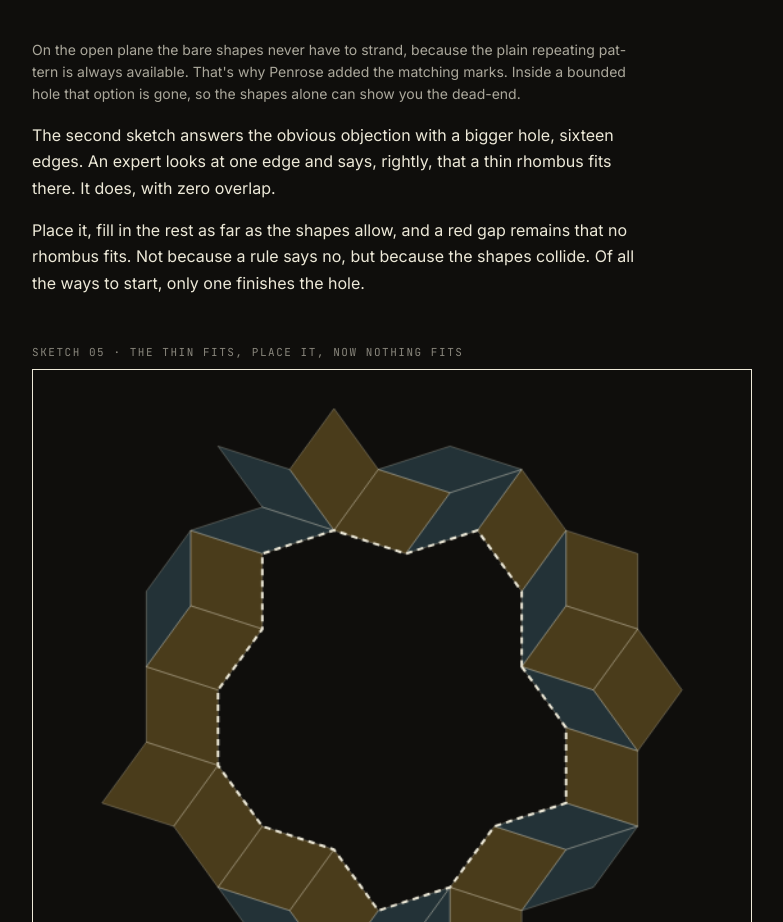
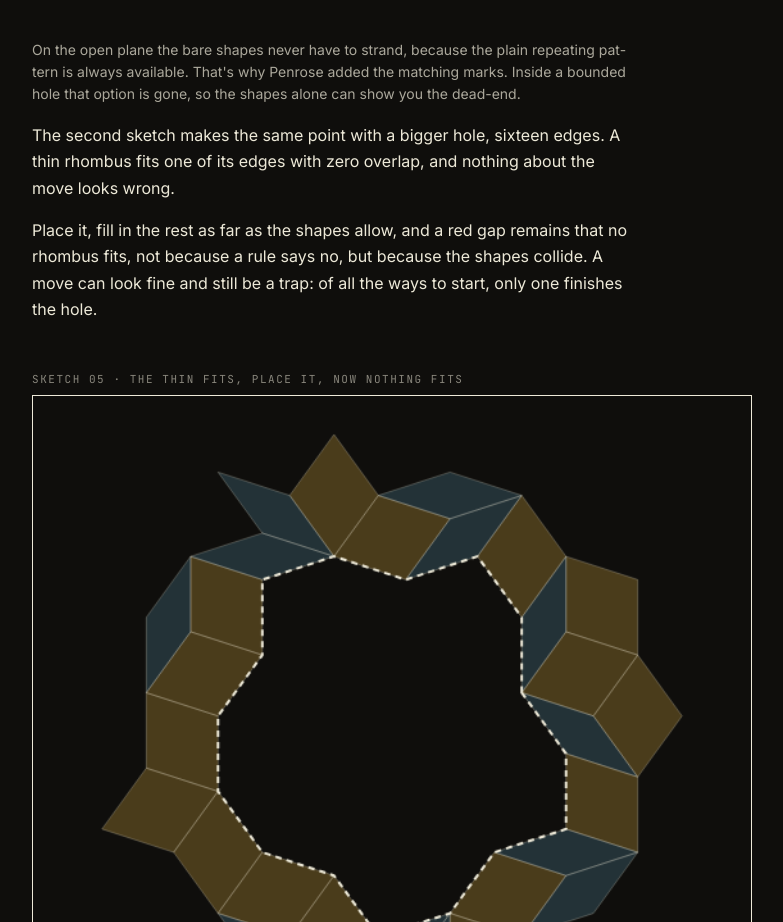
Before and after one commit to funcimp/func.lol, a Next.js app: page /x/penrose in a window 1280 px wide. Shown: the part 5796-6718 px from the top of the page, without its empty margins (248-1031 px from the left). Built offline with nearby package versions, Linux system fonts and the light colour scheme; no server answers.

Commit message:
style(penrose): drop the expert framing from the second dead-end
The point is the reader's, not a hypothetical expert's: a move can look
fine and still be a trap. Page prose, canvas caption, and aria-label
all restated plainly.

```diff
--- a/src/app/x/penrose/_components/UnsolvableFuture.tsx
+++ b/src/app/x/penrose/_components/UnsolvableFuture.tsx
@@ -287,7 +287,7 @@ function paint(
   if (t < THIN_FROM) {
     caption(ctx, "a few locally legal tiles, all fine so far", VB_W / 2, VB_H - 20, ink, prefix * 0.85);
   } else if (t < STRAND_FROM) {
-    caption(ctx, "the thin the expert pointed at fits here, zero overlap", VB_W / 2, VB_H - 20, ink, thinR * 0.85);
+    caption(ctx, "this thin rhombus fits here, zero overlap", VB_W / 2, VB_H - 20, ink, thinR * 0.85);
   } else if (t < CLEAR_FROM) {
     caption(ctx, "fill in the rest, and the red gap can take no tile", VB_W / 2, VB_H - 20, ink, strand * clear * 0.9);
   } else if (comp > 0.35) {
@@ -362,7 +362,7 @@ export default function UnsolvableFuture() {
         }}
         className="block w-full bg-paper"
         role="img"
-        aria-label="A real Penrose patch surrounds a single sixteen-edge hole with exactly one surviving completion. A few locally legal tiles build, then on the doomed edge a thin rhombus, the exact piece a Penrose expert said fits there, seats with zero overlap. The animation then fills the rest of the hole as far as the geometry allows, and tiles still cannot cover everything: a gap survives, shown in red, that no rhombus fits. The thin fit, you placed it, you filled the rest, and a red gap is left. Then the wrong path clears and the one surviving completion finishes the hole, leaving no red. By the shapes alone, with no matching rule invoked."
+        aria-label="A real Penrose patch surrounds a single sixteen-edge hole with exactly one surviving completion. A few locally legal tiles build, then a thin rhombus seats on one edge with zero overlap, a move that looks fine. The animation then fills the rest of the hole as far as the geometry allows, and tiles still cannot cover everything: a gap survives, shown in red, that no rhombus fits. Then the wrong path clears and the one surviving completion finishes the hole, leaving no red. By the shapes alone, with no matching rule invoked."
       />
     </Sketch>
   );
--- a/src/app/x/penrose/page.tsx
+++ b/src/app/x/penrose/page.tsx
@@ -270,18 +270,18 @@ export default function PenrosePage() {
           </p>
         </div>
 
-        {/* 5. Deeper: the move an expert says fits, followed through. */}
+        {/* 5. Deeper: a move that looks fine, followed through to the trap. */}
         <div className={`${PROSE} mt-4`}>
           <p>
-            The second sketch answers the obvious objection with a bigger hole,
-            sixteen edges. An expert looks at one edge and says, rightly, that a
-            thin rhombus fits there. It does, with zero overlap.
+            The second sketch makes the same point with a bigger hole, sixteen
+            edges. A thin rhombus fits one of its edges with zero overlap, and
+            nothing about the move looks wrong.
           </p>
           <p>
             Place it, fill in the rest as far as the shapes allow, and a red gap
-            remains that no rhombus fits. Not because a rule says no, but
-            because the shapes collide. Of all the ways to start, only one
-            finishes the hole.
+            remains that no rhombus fits, not because a rule says no, but
+            because the shapes collide. A move can look fine and still be a
+            trap: of all the ways to start, only one finishes the hole.
           </p>
         </div>
 
```
